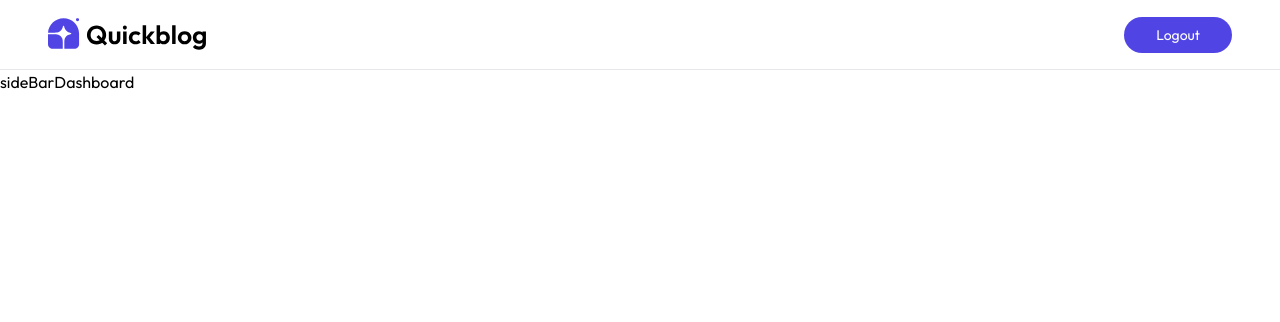
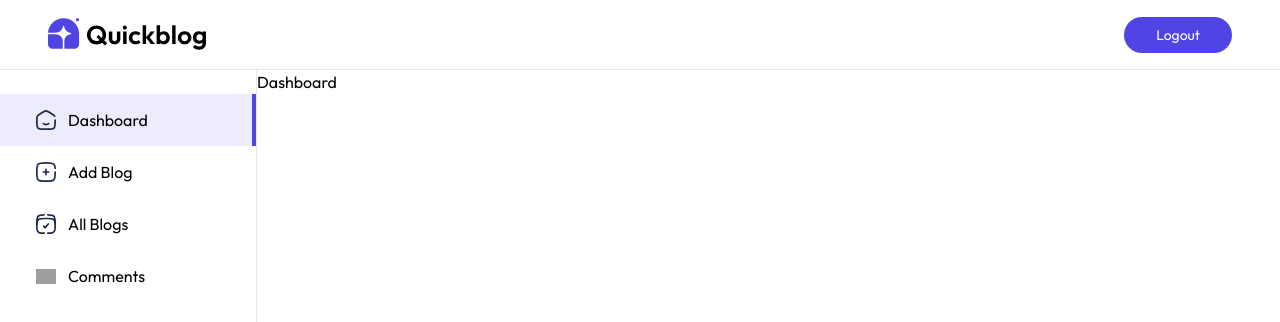
Before and after one commit to janibrahim/Ai-BlogApp-with-Admin-Dashboard-FullStack, a React (Vite) app in the folder client/: page /admin in a window 1280 px wide. Shown: the top 322 px of the page. Built offline with nearby package versions, Linux system fonts and the light colour scheme; grey boxes are pictures that could not be loaded.

Commit message:
Created SideBar, Layout etc Pages and Components and Started Admin Side of Project

```diff
--- /dev/null
+++ b/client/src/components/admin/Sidebar.jsx
@@ -0,0 +1,31 @@
+import React from 'react'
+import { NavLink } from 'react-router-dom'
+import { assets } from '../../assets/assets'
+
+const Sidebar = () => {
+    return (
+        <div className='flex flex-col border-r border-gray-200 min-h-screen pt-6'>
+            <NavLink end={true} to='/admin' className={({isActive}) => `flex items-center gap-3 py-3.5 px-3 md:px-9 md:min-w-64 cursor-pointer ${isActive && 'bg-primary/10 border-r-4 border-primary'}`}>
+                <img src={assets.home_icon} className='min-w-4 w-5' alt="" />
+                <p className='hidden md:inline-block'>Dashboard</p>
+            </NavLink>
+
+            <NavLink to='/admin/addBlog' className={({isActive}) => `flex items-center gap-3 py-3.5 px-3 md:px-9 md:min-w-64 cursor-pointer ${isActive && 'bg-primary/10 border-r-4 border-primary'}`}>
+                <img src={assets.add_icon} className='min-w-4 w-5' alt="" />
+                <p className='hidden md:inline-block'>Add Blog</p>
+            </NavLink>
+
+            <NavLink to='/admin/listBlog' className={({isActive}) => `flex items-center gap-3 py-3.5 px-3 md:px-9 md:min-w-64 cursor-pointer ${isActive && 'bg-primary/10 border-r-4 border-primary'}`}>
+                <img src={assets.list_icon} className='min-w-4 w-5' alt="" />
+                <p className='hidden md:inline-block'>All Blogs</p>
+            </NavLink>
+
+            <NavLink to='/admin/coments' className={({isActive}) => `flex items-center gap-3 py-3.5 px-3 md:px-9 md:min-w-64 cursor-pointer ${isActive && 'bg-primary/10 border-r-4 border-primary'}`}>
+                <img src={assets.comment_icon} className='min-w-4 w-5' alt="" />
+                <p className='hidden md:inline-block'>Comments</p>
+            </NavLink>
+        </div>
+    )
+}
+
+export default Sidebar
--- a/client/src/pages/admin/Layout.jsx
+++ b/client/src/pages/admin/Layout.jsx
@@ -1,6 +1,7 @@
 import React from 'react'
 import { assets } from '../../assets/assets'
 import { Outlet, useNavigate } from 'react-router-dom'
+import Sidebar from '../../components/admin/Sidebar'
 
 const Layout = () => {
 
@@ -19,8 +20,8 @@ const Layout = () => {
             </div>
             {/* Side MenuBar */}
             <div className='flex h-[cal(100vh-70px)]'>
-                sideBar
-                <Outlet/>
+                <Sidebar />
+                <Outlet />
             </div>
         </div>
     )
```
